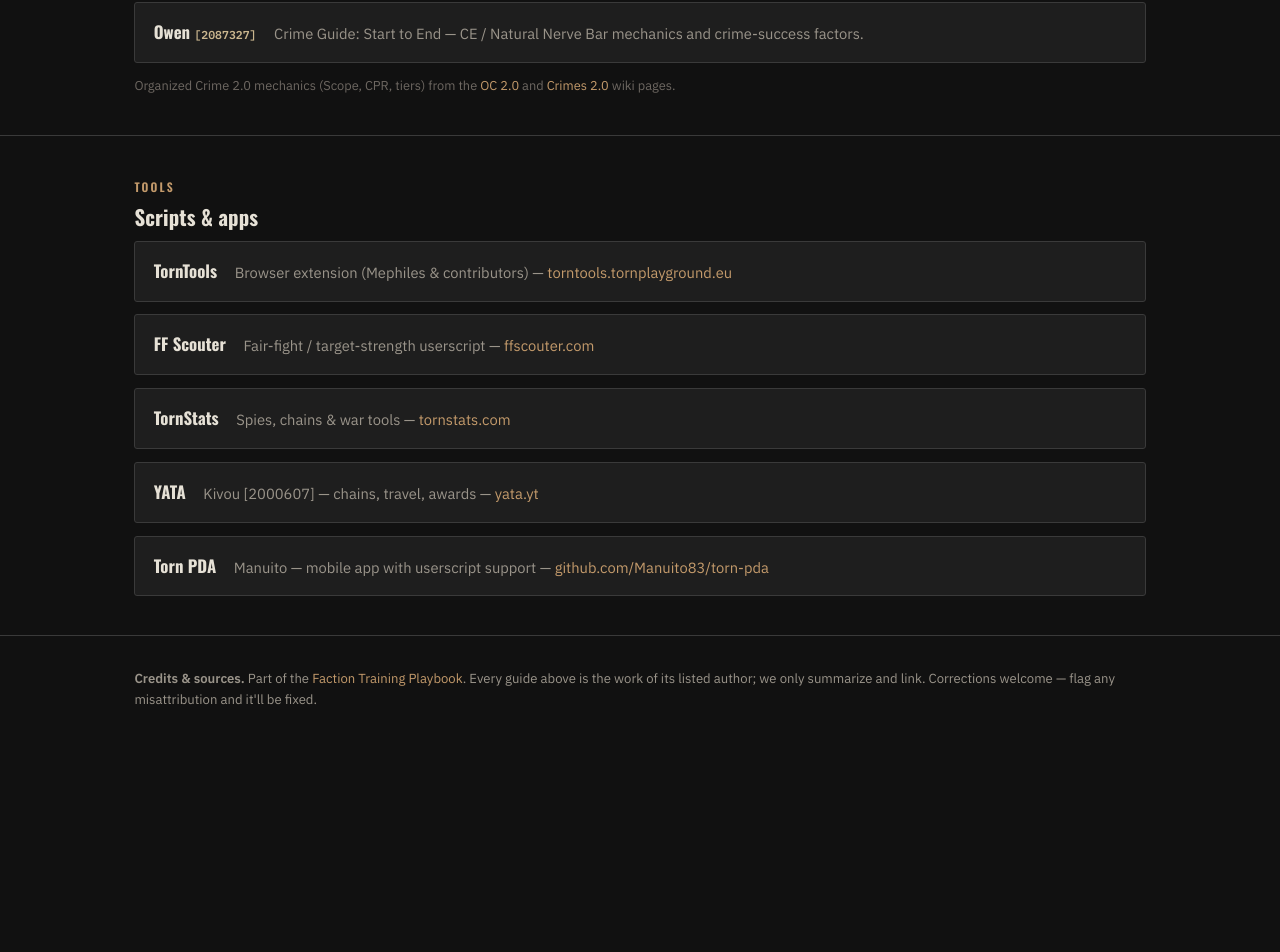
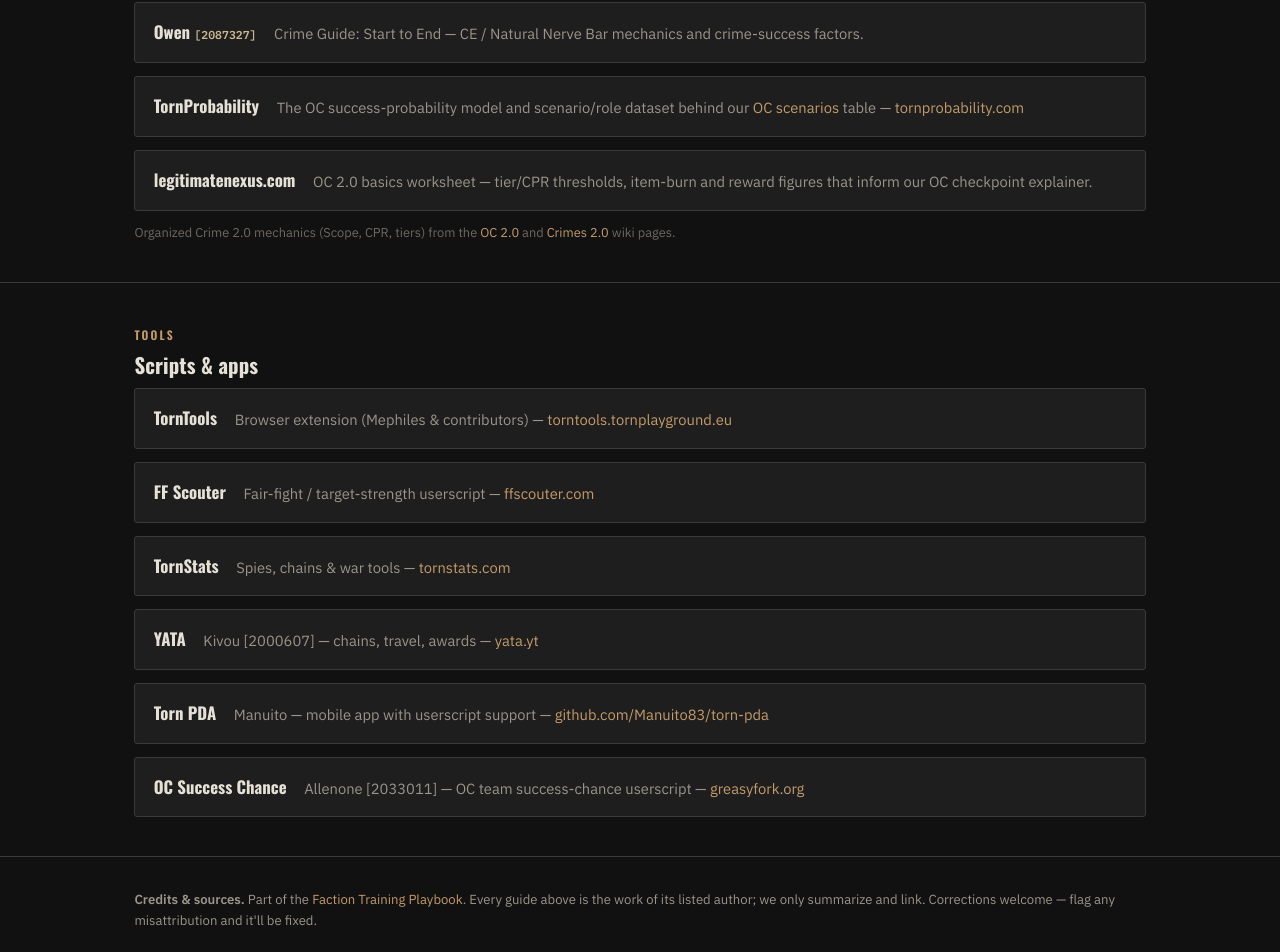
Before and after one commit to TORN-OWASP-Faction/Faction-Training-Playbook, a SvelteKit app: page /credits in a window 1280 px wide. Shown: the part 1181-2133 px from the top of the page. Before the commit the page ends 1942 px from the top, so only its background shows below. Built offline with nearby package versions, Linux system fonts and the light colour scheme.

Commit message:
Credit TornProbability, OC Success Chance (Allenone) and legitimatenexus on credits page

```diff
--- a/src/routes/credits/+page.svelte
+++ b/src/routes/credits/+page.svelte
@@ -28,6 +28,8 @@
   <h2 style="margin-top:.3em">Crime guides &amp; drop-table data</h2>
   <div class="credit"><div class="who">Emforus <span class="id">[2535044]</span></div><div class="what">The Crimes 2.0 In-Depth Guide series (all crimes) and the linked consolidated droptable spreadsheets (Burglary Consolidated, Shoplifting Droptables) that our interactive crime tables are built from. Wiki contributor.</div></div>
   <div class="credit"><div class="who">Owen <span class="id">[2087327]</span></div><div class="what">Crime Guide: Start to End — CE / Natural Nerve Bar mechanics and crime-success factors.</div></div>
+  <div class="credit"><div class="who">TornProbability</div><div class="what">The OC success-probability model and scenario/role dataset behind our <a href="{base}/crimes/oc-scenarios/">OC scenarios</a> table — <a href="https://tornprobability.com" target="_blank" rel="noopener">tornprobability.com</a></div></div>
+  <div class="credit"><div class="who">legitimatenexus.com</div><div class="what">OC 2.0 basics worksheet — tier/CPR thresholds, item-burn and reward figures that inform our OC checkpoint explainer.</div></div>
   <div class="note">Organized Crime 2.0 mechanics (Scope, CPR, tiers) from the <a href="https://wiki.torn.com/wiki/Organized_Crime_2.0" target="_blank" rel="noopener">OC 2.0</a> and <a href="https://wiki.torn.com/wiki/Crimes_2.0" target="_blank" rel="noopener">Crimes 2.0</a> wiki pages.</div>
 </div></section>
 
@@ -39,6 +41,7 @@
   <div class="credit"><div class="who">TornStats</div><div class="what">Spies, chains &amp; war tools — <a href="https://www.tornstats.com/" target="_blank" rel="noopener">tornstats.com</a></div></div>
   <div class="credit"><div class="who">YATA</div><div class="what">Kivou [2000607] — chains, travel, awards — <a href="https://yata.yt/" target="_blank" rel="noopener">yata.yt</a></div></div>
   <div class="credit"><div class="who">Torn PDA</div><div class="what">Manuito — mobile app with userscript support — <a href="https://github.com/Manuito83/torn-pda" target="_blank" rel="noopener">github.com/Manuito83/torn-pda</a></div></div>
+  <div class="credit"><div class="who">OC Success Chance</div><div class="what">Allenone [2033011] — OC team success-chance userscript — <a href="https://greasyfork.org/en/scripts/526834-oc-success-chance-2-0" target="_blank" rel="noopener">greasyfork.org</a></div></div>
 </div></section>
 
 <footer><div class="wrap">
```
